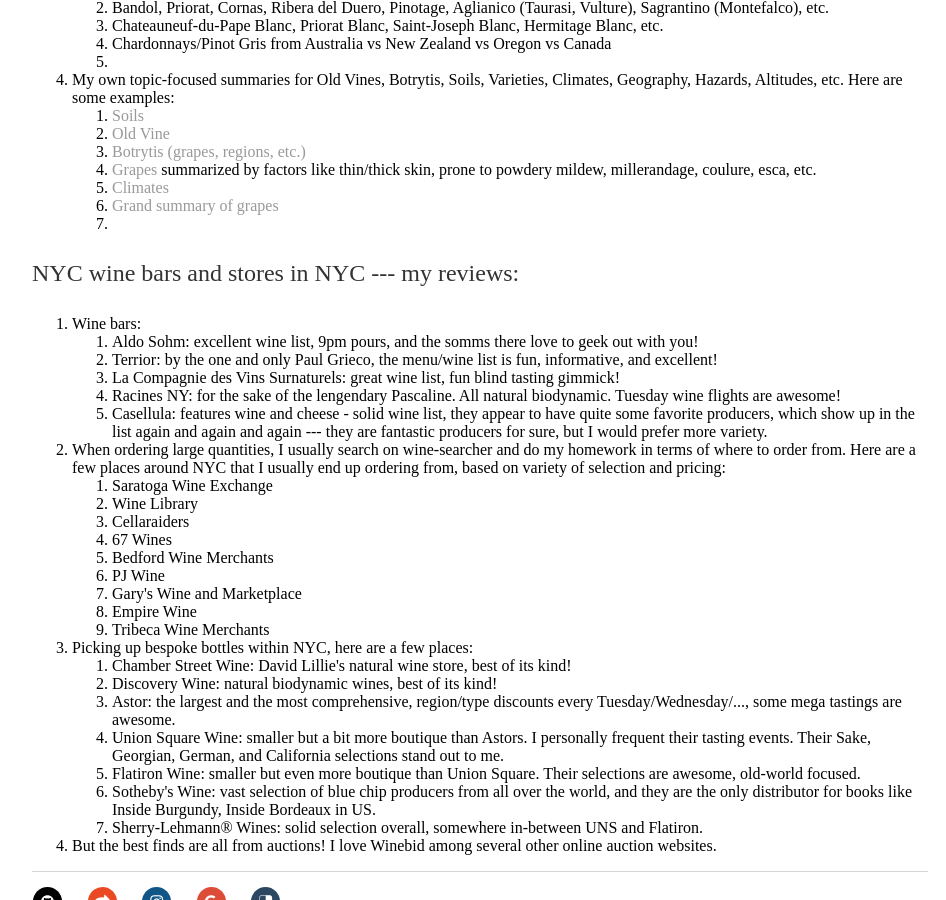
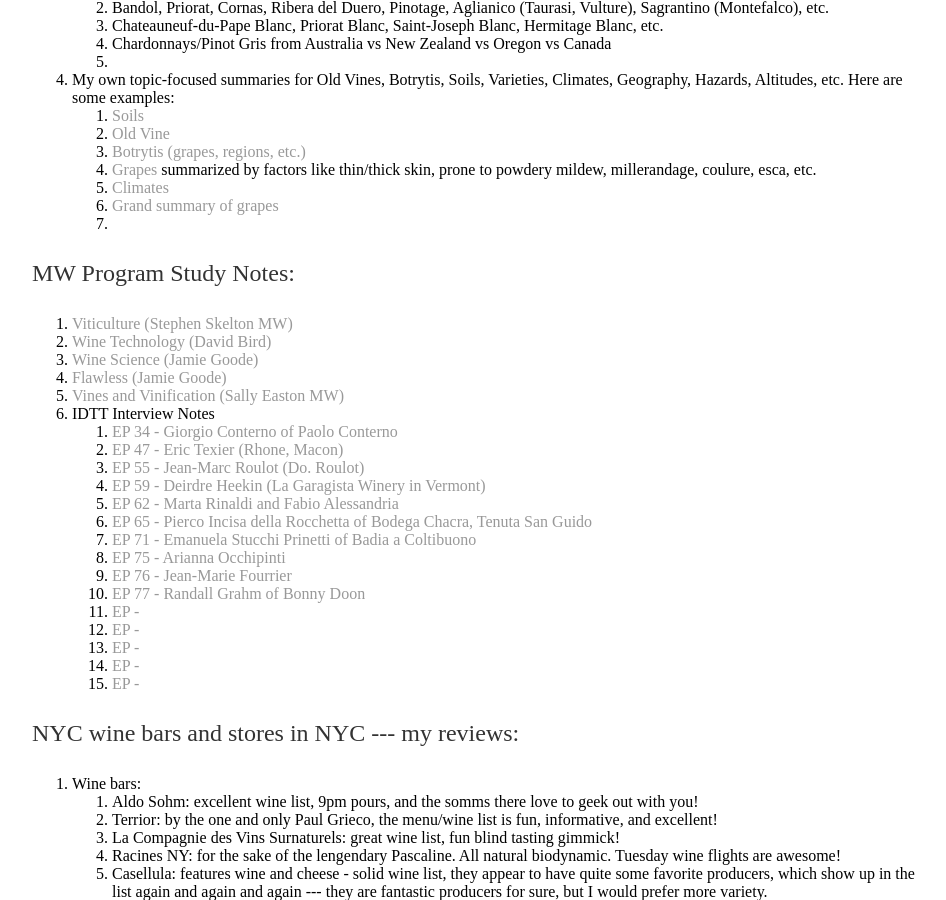
Before and after one commit to shenglih/shenglih.github.io, a Jekyll site: the page built from misc/wine_links.html, in a window 1280 px wide and 900 px high, scrolled down 1103 px. Shown: the whole window, without its empty margins (160-1106 px from the left). Built offline with Jekyll 4.4.1, drawn with Linux system fonts in a browser that asks for light colours; comment, search, counter and statistics services are not loaded.

Commit message:
Update wine_links.html

```diff
--- a/misc/wine_links.html
+++ b/misc/wine_links.html
@@ -65,6 +65,35 @@
 		</ol>
 	</ol>
 
+<p> MW Program Study Notes:</p>
+	<ol>
+		<li><a href="/misc/skelton.pdf">Viticulture (Stephen Skelton MW)</a></li>
+		<li><a href="/misc/bird.pdf">Wine Technology (David Bird)</a></li>
+		<li><a href="/misc/goode.pdf">Wine Science (Jamie Goode)</a></li>
+		<li><a href="/misc/flaw.pdf">Flawless (Jamie Goode)</a></li>
+		<li><a href="/misc/easton.pdf">Vines and Vinification (Sally Easton MW)</a></li>
+		<li>IDTT Interview Notes</li>
+		<ol>
+<li><a href="/misc/34.pdf">EP 34 - Giorgio Conterno of Paolo Conterno</a></li>
+<li><a href="/misc/47.pdf">EP 47 - Eric Texier (Rhone, Macon)</a></li>
+<li><a href="/misc/55.pdf">EP 55 - Jean-Marc Roulot (Do. Roulot) </a></li>
+			<li><a href="/misc/59.pdf">EP 59 - Deirdre Heekin (La Garagista Winery in Vermont)</a></li>
+			<li><a href="/misc/62.pdf">EP 62 - Marta Rinaldi and Fabio Alessandria </a></li>
+			<li><a href="/misc/65.pdf">EP 65 - Pierco Incisa della Rocchetta of Bodega Chacra, Tenuta San Guido</a></li>
+			<li><a href="/misc/71.pdf">EP 71 - Emanuela Stucchi Prinetti of Badia a Coltibuono</a></li>
+			<li><a href="/misc/75.pdf">EP 75 - Arianna Occhipinti</a></li>
+			<li><a href="/misc/76.pdf">EP 76 - Jean-Marie Fourrier</a></li>
+			<li><a href="/misc/77.pdf">EP 77 - Randall Grahm of Bonny Doon</a></li>
+			<li><a href="/misc/.pdf">EP  - </a></li>
+			<li><a href="/misc/.pdf">EP  - </a></li>
+			<li><a href="/misc/.pdf">EP  - </a></li>
+			<li><a href="/misc/.pdf">EP  - </a></li>
+			<li><a href="/misc/.pdf">EP  - </a></li>
+
+		</ol>
+
+	</ol>
+
 
   <p>NYC wine bars and stores in NYC --- my reviews:</p>
 	<ol>
```
